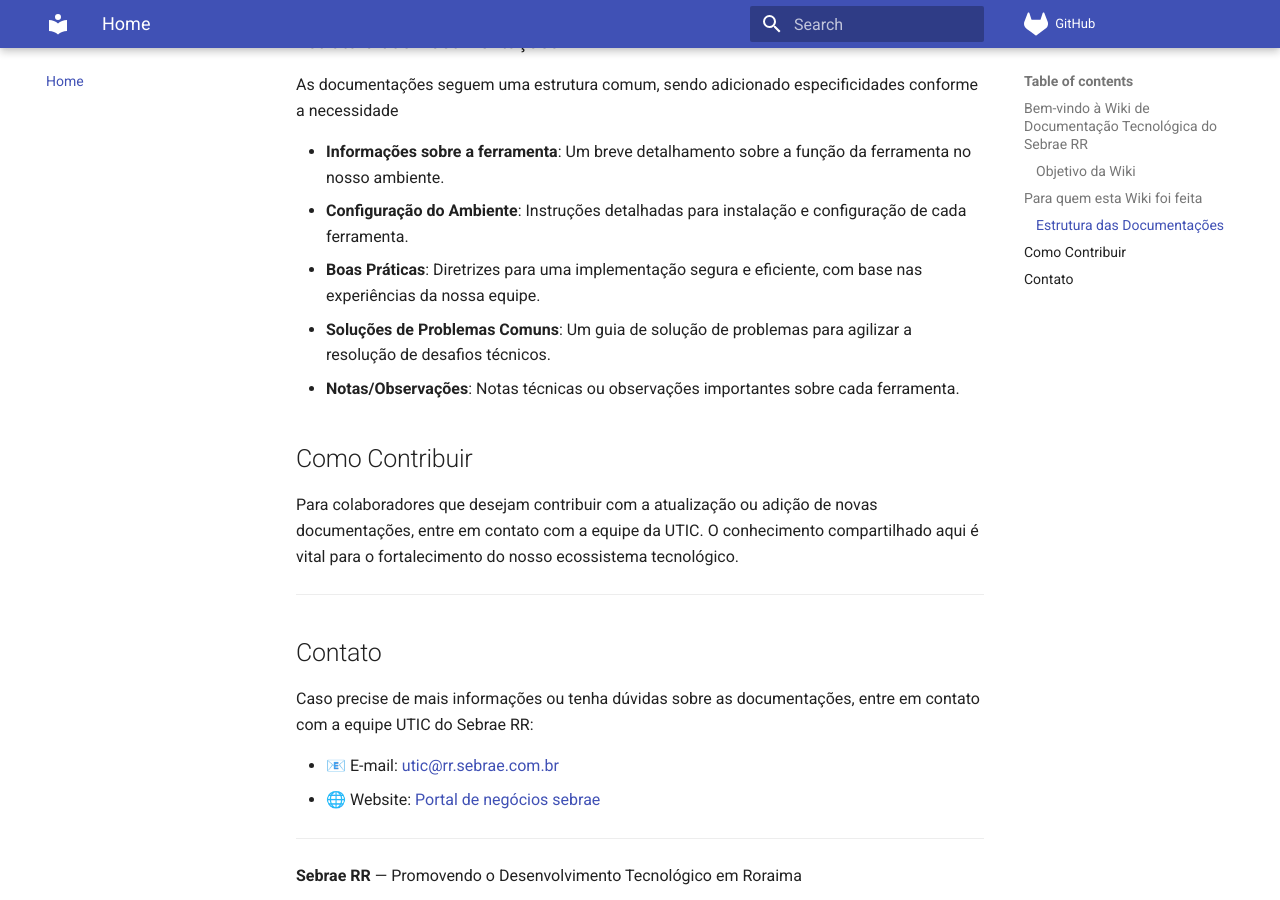
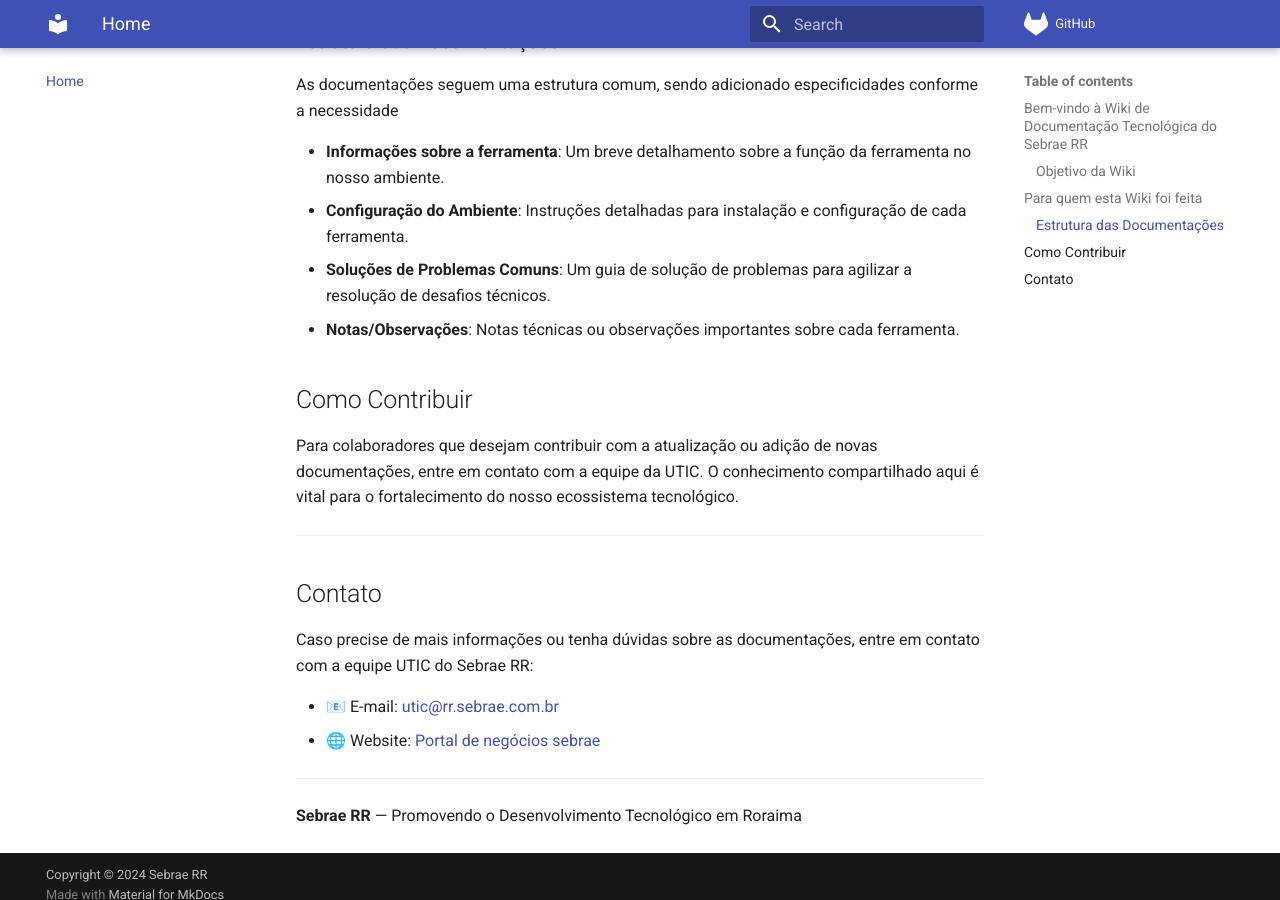
Before and after one commit to rodrigolacan/sebrae-docs, an MkDocs documentation site: the page built from docs/index.md, in a window 1280 px wide and 900 px high, scrolled down 1561 px. Built offline with MkDocs 1.6.1 and Material for MkDocs 9.7.7, drawn with Linux system fonts in a browser that asks for light colours; part of the change alters nothing that is shown.

Commit message:
mov: movendo conteúdo para pasta mais organizada

```diff
--- a/docs/index.md
+++ b/docs/index.md
@@ -27,7 +27,6 @@ As documentações seguem uma estrutura comum, sendo adicionado especificidades
 
 - **Informações sobre a ferramenta**: Um breve detalhamento sobre a função da ferramenta no nosso ambiente.
 - **Configuração do Ambiente**: Instruções detalhadas para instalação e configuração de cada ferramenta.
-- **Boas Práticas**: Diretrizes para uma implementação segura e eficiente, com base nas experiências da nossa equipe.
 - **Soluções de Problemas Comuns**: Um guia de solução de problemas para agilizar a resolução de desafios técnicos.
 - **Notas/Observações**: Notas técnicas ou observações importantes sobre cada ferramenta.
 
--- a/mkdocs.yml
+++ b/mkdocs.yml
@@ -6,8 +6,10 @@ nav:
   - Home: index.md
   - Devops:
       - Jenkins:
-          - Configuração inicial: devops/configuracoes.md
-          - Pipelines: devops/pipeline-facilita.md
+          - Informações do Sistema: devops/jenkins/1_informacao-sistema.md
+          - Configuração do Ambiente: devops/jenkins/2_configuracao-ambiente.md
+          - Soluções de Problemas Comuns: devops/jenkins/3_solucoes-problemas.md
+          - Notas e Observações: devops/jenkins/4_notas.md
 
 theme:
   name: material
```
Also changed, not shown: docs/devops/configuracoes.md (deleted), docs/devops/jenkins.md (deleted), docs/devops/pipeline-facilita.md (deleted), docs/jenkins.md (deleted).
